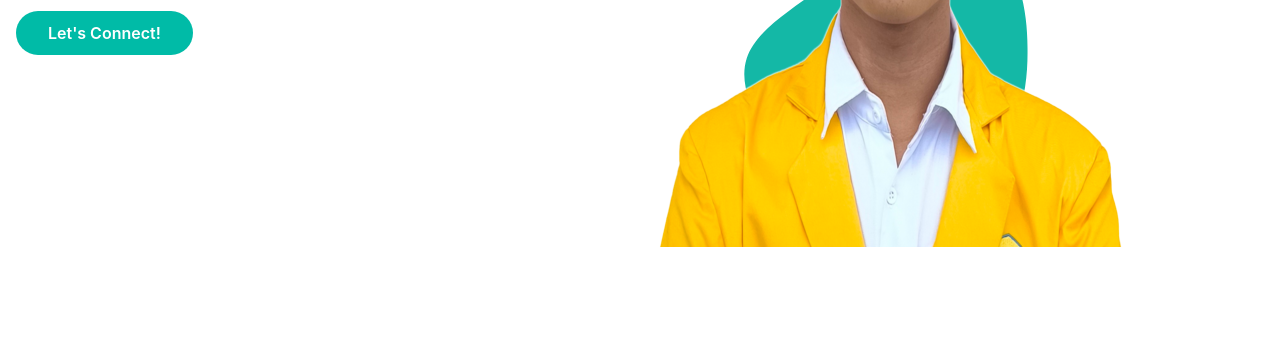
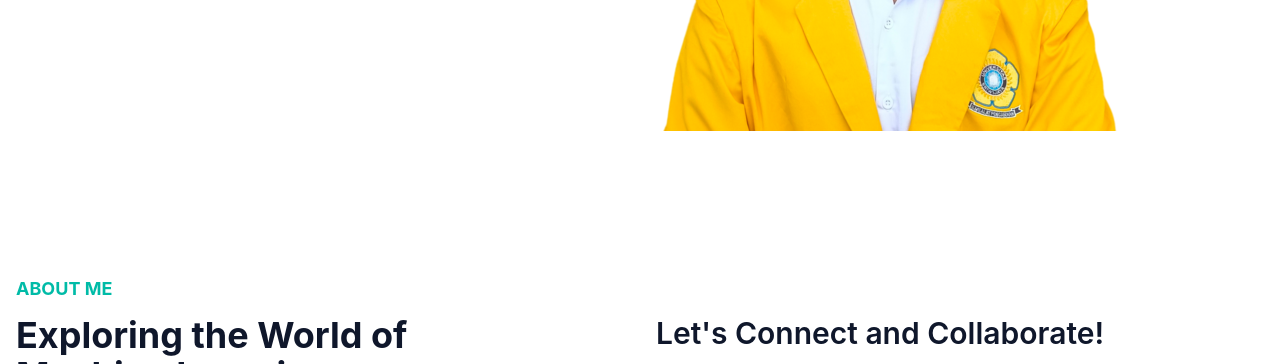
Before and after one commit to adha20/portfolio-tailwind-css, a website: page index.html in a window 1280 px wide. Shown: the part 519-883 px from the top of the page. Drawn offline with Linux system fonts and the light colour scheme.

Commit message:
portfolio tailwind css

```diff
--- a/index.html
+++ b/index.html
@@ -72,7 +72,7 @@
                 </div>
                 <div class="w-full self-end px-4 lg:w-1/2">
                     <div class="relative mt-10 lg:mt-9 lg:right-0">
-                        <img src="img/1000054988-removebg (1).png" alt="muhammad adha " class="max-w-full h-auto">
+                        <img src="img/4.png" alt="muhammad adha " class="max-w-full h-auto">
                         <span class="absolute bottom-0 -z-10 md: scale-125 ">
                             <svg width="550" height="400" viewBox="0 0 200 200" xmlns="http://www.w3.org/2000/svg">
                                 <path fill="#14b8a6"
```
Also changed, not shown: img/4.png (added).
